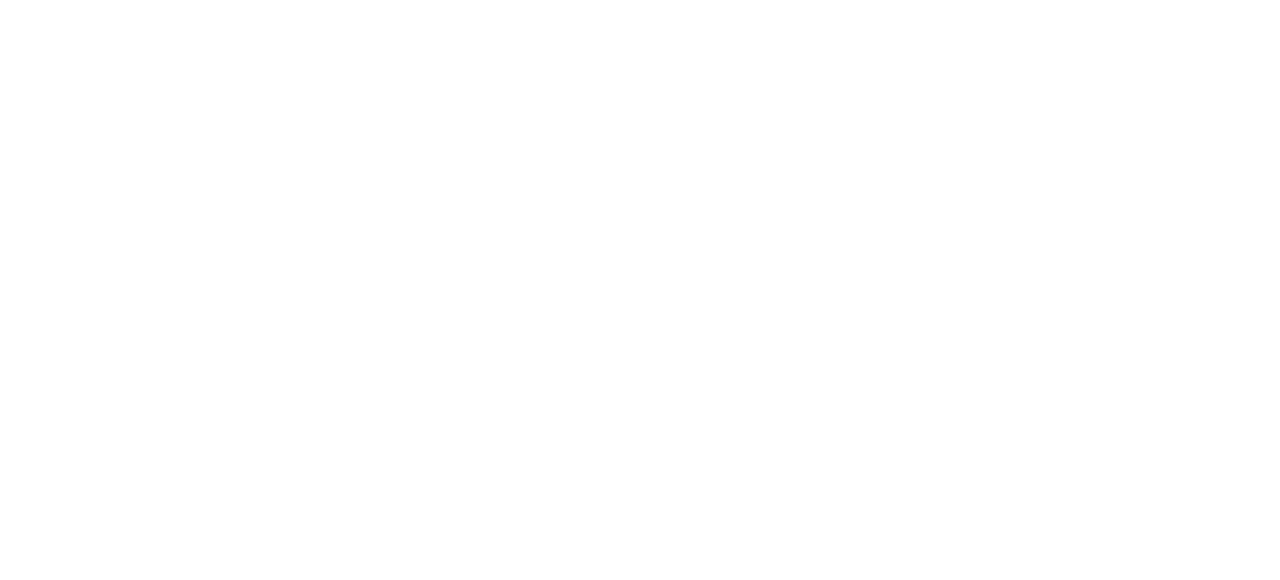
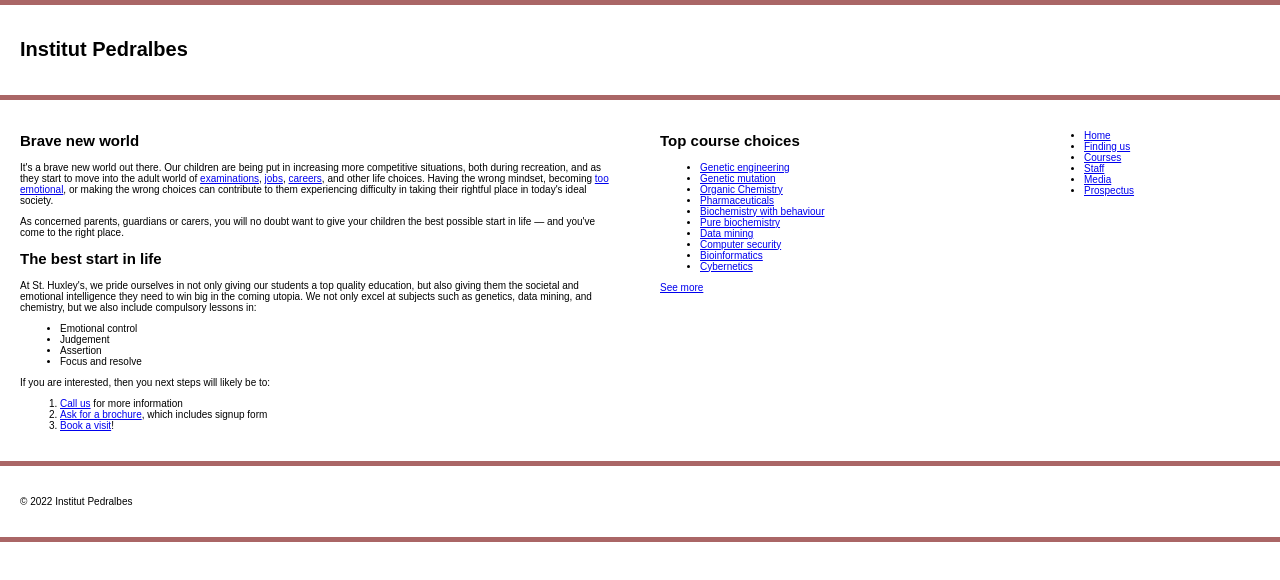
Before and after one commit to inspedralbes/disseny-de-la-portada-d-una-web-escolar-a20valzavvas, a plain HTML site: page web/index.html in a window 1280 px wide. Drawn offline with Linux system fonts and the light colour scheme.

Commit message:
tamaño y tipo de fuente añadida

```diff
--- a/web/css/estils.css
+++ b/web/css/estils.css
@@ -0,0 +1,47 @@
+/* General setup */
+
+* {
+    box-sizing: border-box;
+  }
+
+  body {
+    margin: 0 auto;
+    min-width: 1000px;
+    max-width: 1400px;
+    font-family: Arial, sans-serif;
+    font-size: 10px;
+  }
+
+  /* Layout */
+
+  section {
+    float: left;
+    width: 50%;
+  }
+
+  aside {
+    float: left;
+    width: 30%;
+  }
+
+  nav {
+    float: left;
+    width: 20%;
+  }
+
+  footer {
+    clear: both;
+  }
+
+  header, section, aside, nav, footer {
+    padding: 20px;
+  }
+
+  /* header and footer */
+
+  header, footer {
+    border-top: 5px solid #a66;
+    border-bottom: 5px solid #a66;
+  }
+
+  /* WRITE YOUR CODE BELOW HERE */
--- a/web/index.html
+++ b/web/index.html
@@ -1,12 +1,83 @@
 <!DOCTYPE html>
-<html lang="ca">
-<head>
-    <meta charset="UTF-8">
-    <meta http-equiv="X-UA-Compatible" content="IE=edge">
-    <meta name="viewport" content="width=device-width, initial-scale=1.0">
-    <title>Document</title>
-</head>
-<body>
+<html lang="en-us">
+  <head>
+    <meta charset="utf-8">
+    <meta name="viewport" content="width=device-width">
+    <title>St Huxley's Community College</title>
+    <link href="/web/css/estils.css" type="text/css" rel="stylesheet">
+  </head>
+  <body>
 
-</body>
+  <header>
+    <h1>Institut Pedralbes</h1>
+  </header>
+
+  <section>
+      <h2>Brave new world</h2>
+
+      <p>It's a brave new world out there. Our children are being put in increasing more competitive situations, both during recreation, and as they start to move into the adult world of <a href="https://en.wikipedia.org/wiki/Examination">examinations</a>, <a href="https://en.wikipedia.org/wiki/Jobs">jobs</a>, <a href="https://en.wikipedia.org/wiki/Career">careers</a>, and other life choices. Having the wrong mindset, becoming <a href="https://en.wikipedia.org/wiki/Emotion">too emotional</a>, or making the wrong choices can contribute to them experiencing difficulty in taking their rightful place in today's ideal society.</p>
+
+      <p>As concerned parents, guardians or carers, you will no doubt want to give your children the best possible start in life — and you've come to the right place.</p>
+
+      <h2>The best start in life</h2>
+
+      <p>At St. Huxley's, we pride ourselves in not only giving our students a top quality education, but also giving them the societal and emotional intelligence they need to win big in the coming utopia. We not only excel at subjects such as genetics, data mining, and chemistry, but we also include compulsory lessons in:</p>
+
+      <ul>
+        <li>Emotional control</li>
+        <li>Judgement</li>
+        <li>Assertion</li>
+        <li>Focus and resolve</li>
+      </ul>
+
+      <p>If you are interested, then you next steps will likely be to:</p>
+
+      <ol>
+        <li><a href="#">Call us</a> for more information</li>
+        <li><a href="#">Ask for a brochure</a>, which includes signup form</li>
+        <li><a href="#">Book a visit</a>!</li>
+      </ol>
+  </section>
+
+  <aside>
+
+    <h2>Top course choices</h2>
+
+    <ul>
+      <li><a href="#">Genetic engineering</a></li>
+      <li><a href="#">Genetic mutation</a></li>
+      <li><a href="#">Organic Chemistry</a></li>
+      <li><a href="#">Pharmaceuticals</a></li>
+      <li><a href="#">Biochemistry with behaviour</a></li>
+      <li><a href="#">Pure biochemistry</a></li>
+      <li><a href="#">Data mining</a></li>
+      <li><a href="#">Computer security</a></li>
+      <li><a href="#">Bioinformatics</a></li>
+      <li><a href="#">Cybernetics</a></li>
+    </ul>
+
+    <p><a href="#">See more</a></p>
+
+  </aside>
+
+  <nav>
+
+    <ul>
+      <li><a href="#">Home</a></li>
+      <li><a href="#">Finding us</a></li>
+      <li><a href="#">Courses</a></li>
+      <li><a href="#">Staff</a></li>
+      <li><a href="#">Media</a></li>
+      <li><a href="#">Prospectus</a></li>
+    </ul>
+
+  </nav>
+
+  <footer>
+
+    <p>&copy; 2022 Institut Pedralbes</p>
+
+  </footer>
+
+  </body>
 </html>
```
